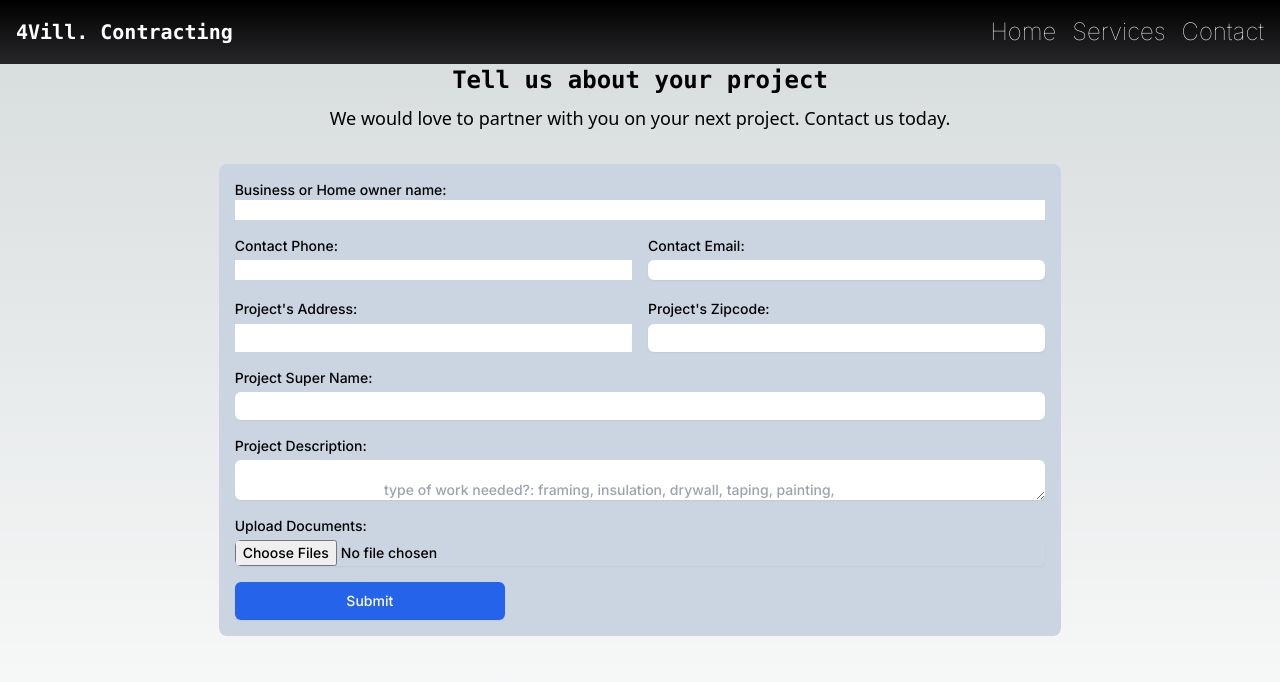
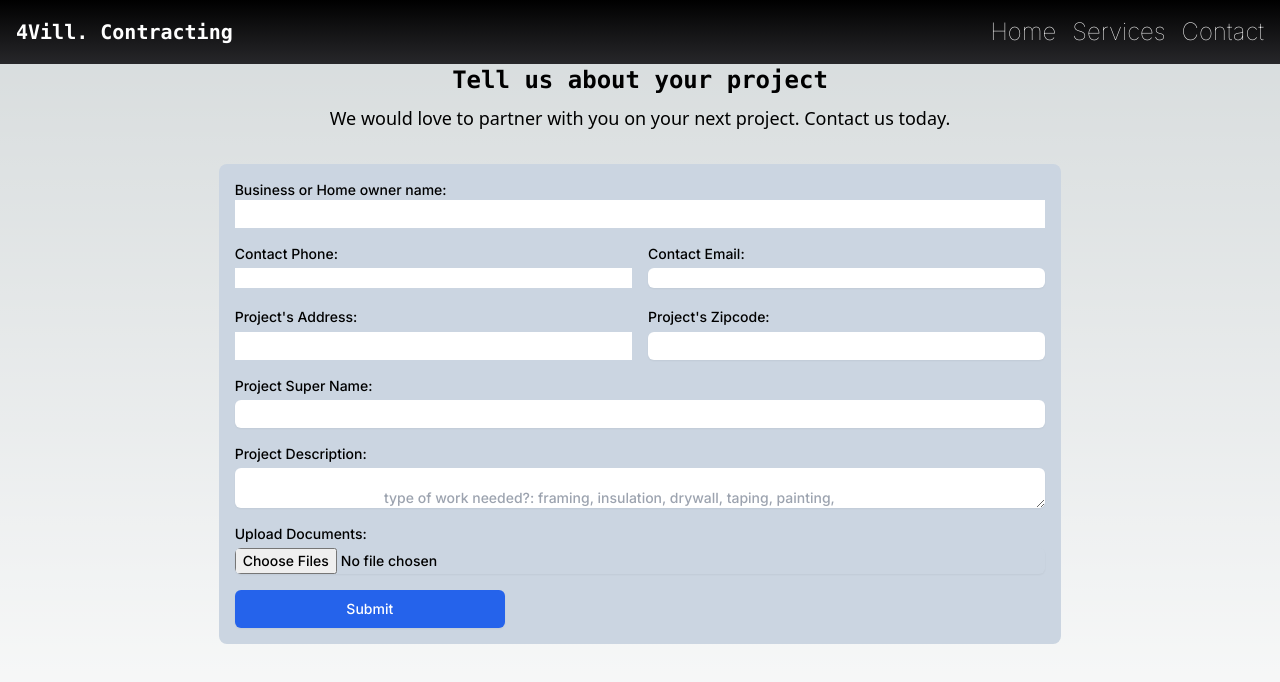
Before and after one commit to marcelchelo/4vill, a Next.js app: page /getQuote in a window 1280 px wide. Shown: the top 682 px of the page. Built offline with nearby package versions, Linux system fonts and the light colour scheme.

Commit message:
padding to input 1

```diff
--- a/app/src/components/QuoteForm.jsx
+++ b/app/src/components/QuoteForm.jsx
@@ -33,7 +33,7 @@ export default function QuoteForm() {
                     <label className='block text-sm font-medium text-black'>
                         Business or Home owner name:
                         <input
-                            className="block w-full "
+                            className="block w-full p-1 "
                             type="text"
                             value={companyName}
                             onChange={(e) => setCompanyName(e.target.value)} />
```
